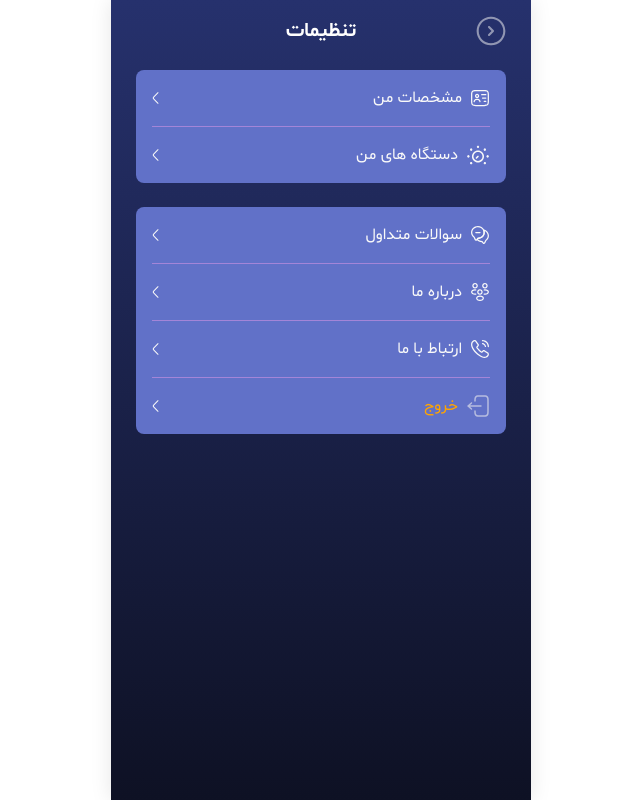
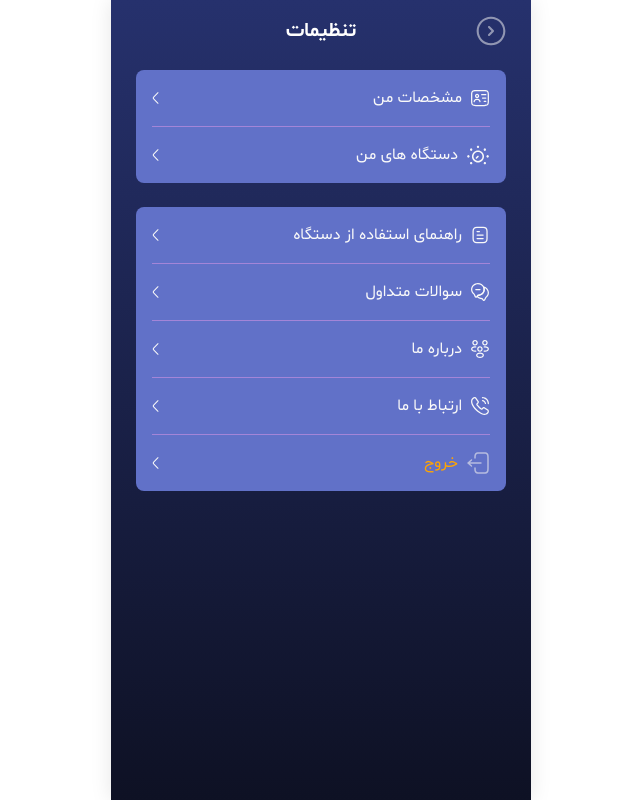
Before and after one commit to nimash79/Macol, a React (Vite) app: page /settings in a window 1280 px wide. Shown: the whole page, without its empty margins (418-1058 px from the left). Built offline with nearby package versions, Linux system fonts and the light colour scheme; no server answers.

Commit message:
feat: 🎸 add guide button in settings page

```diff
--- /dev/null
+++ b/src/components/icons/GuideIcon.jsx
@@ -0,0 +1,46 @@
+import React from "react";
+
+const GuideIcon = () => {
+  return (
+    <svg
+      width={20}
+      height={20}
+      viewBox="0 0 24 24"
+      fill="none"
+      xmlns="http://www.w3.org/2000/svg"
+    >
+      <path
+        d="M15.7161 16.2234H8.49609"
+        stroke="#F9F9F9"
+        strokeWidth="1.5"
+        strokeLinecap="round"
+        strokeLinejoin="round"
+      />
+      <path
+        d="M15.7161 12.0369H8.49609"
+        stroke="#F9F9F9"
+        strokeWidth="1.5"
+        strokeLinecap="round"
+        strokeLinejoin="round"
+      />
+      <path
+        d="M11.2511 7.86011H8.49609"
+        stroke="#F9F9F9"
+        strokeWidth="1.5"
+        strokeLinecap="round"
+        strokeLinejoin="round"
+      />
+      <path
+        fillRule="evenodd"
+        clipRule="evenodd"
+        d="M15.9085 2.74976C15.9085 2.74976 8.23149 2.75376 8.21949 2.75376C5.45949 2.77076 3.75049 4.58676 3.75049 7.35676V16.5528C3.75049 19.3368 5.47249 21.1598 8.25649 21.1598C8.25649 21.1598 15.9325 21.1568 15.9455 21.1568C18.7055 21.1398 20.4155 19.3228 20.4155 16.5528V7.35676C20.4155 4.57276 18.6925 2.74976 15.9085 2.74976Z"
+        stroke="#F9F9F9"
+        strokeWidth="1.5"
+        strokeLinecap="round"
+        strokeLinejoin="round"
+      />
+    </svg>
+  );
+};
+
+export default GuideIcon;
--- a/src/pages/settings/SettingsPage.jsx
+++ b/src/pages/settings/SettingsPage.jsx
@@ -6,9 +6,10 @@ import PersonalInfoIcon from "../../components/icons/PersonalInfoIcon";
 import ArrowLeftIcon from "../../components/icons/ArrowLeftIcon";
 import DeviceIcon from "../../components/icons/DeviceIcon";
 import LogoutIcon from "../../components/icons/LogoutIcon";
-import QuestionsIcon from '../../components/icons/QuestionsIcon';
-import AboutUsIcon from '../../components/icons/AboutUsIcon';
-import ContactUsIcon from '../../components/icons/ContactUsIcon';
+import QuestionsIcon from "../../components/icons/QuestionsIcon";
+import AboutUsIcon from "../../components/icons/AboutUsIcon";
+import ContactUsIcon from "../../components/icons/ContactUsIcon";
+import GuideIcon from "./../../components/icons/GuideIcon";
 
 const SettingsPage = () => {
   const navigate = useNavigate();
@@ -35,6 +36,12 @@ const SettingsPage = () => {
         </Link>
       </div>
       <div className="buttons">
+        <Link to={"/guide"} className="button">
+          <GuideIcon />
+          <p className="button-text">راهنمای استفاده از دستگاه</p>
+          <ArrowLeftIcon className="button-arrow" />
+        </Link>
+        <div className="button-separator"></div>
         <Link to={"/faq"} className="button">
           <QuestionsIcon />
           <p className="button-text">سوالات متداول</p>
```
